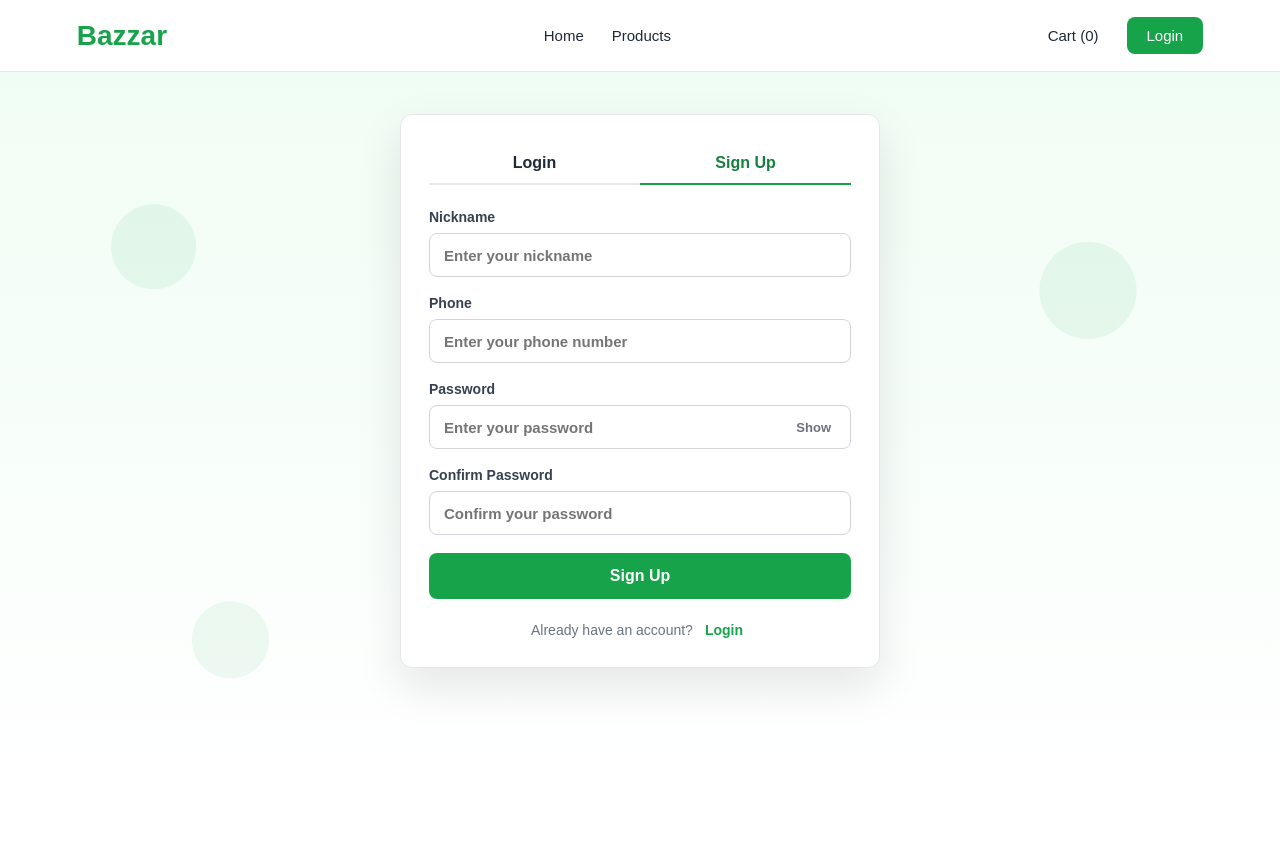
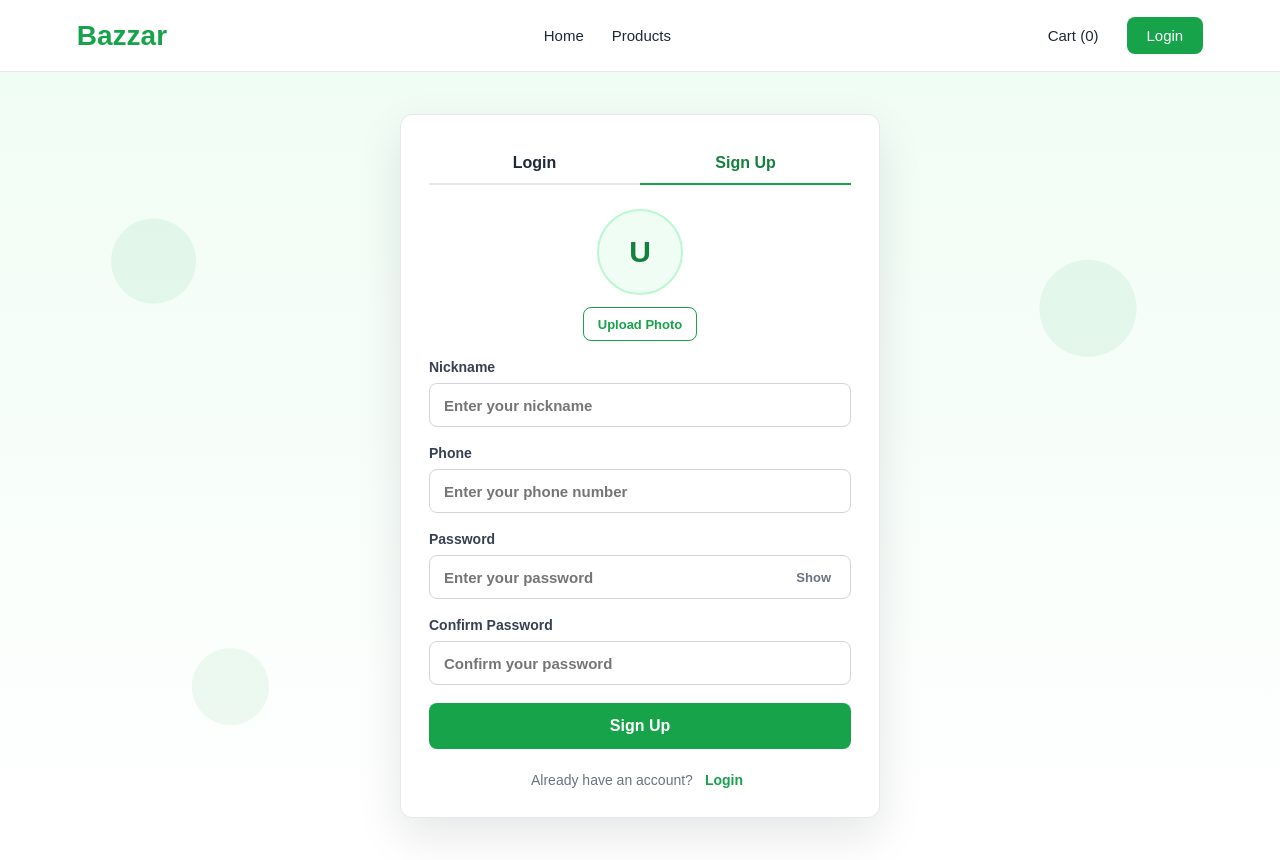
Before and after one commit to felix-824/bazzar-react, a React (Vite) app: page /login in a window 1280 px wide. Both pictures are taken after a click on the button "Sign Up". Before the commit the page ends 800 px from the top, so only its background shows below. Built offline with nearby package versions, Linux system fonts and the light colour scheme; no server answers.

Commit message:
feat: add profile image upload to signup

```diff
--- a/src/components/Navbar/Navbar.css
+++ b/src/components/Navbar/Navbar.css
@@ -51,3 +51,24 @@
 .navbar-member {
   color: #374151;
 }
+
+.navbar-avatar {
+  width: 34px;
+  height: 34px;
+  display: inline-flex;
+  align-items: center;
+  justify-content: center;
+  overflow: hidden;
+  border: 1px solid #bbf7d0;
+  border-radius: 50%;
+  background-color: #dcfce7;
+  color: #15803d;
+  font-size: 14px;
+  font-weight: 700;
+}
+
+.navbar-avatar img {
+  width: 100%;
+  height: 100%;
+  object-fit: cover;
+}
--- a/src/components/Navbar/Navbar.tsx
+++ b/src/components/Navbar/Navbar.tsx
@@ -6,6 +6,24 @@ import { clearMember } from '../../features/auth/authSlice'
 import axiosInstance from '../../lib/axios'
 import './Navbar.css'
 
+const API_URL = 'http://localhost:3001'
+
+function getMemberImageUrl(image?: string) {
+   if (!image) {
+      return ''
+   }
+
+   if (image.startsWith('http')) {
+      return image
+   }
+
+   if (image.startsWith('/')) {
+      return `${API_URL}${image}`
+   }
+
+   return `${API_URL}/${image}`
+}
+
 function Navbar () {
    const dispatch = useDispatch()
    const navigate = useNavigate()
@@ -13,6 +31,7 @@ function Navbar () {
    const cartCount = useSelector((state: RootState) =>
      state.cart.items.reduce((total, item) => total + item.quantity, 0)
    )
+   const memberImageUrl = getMemberImageUrl(member?.memberImage)
 
    const handleLogout = async () => {
       try {
@@ -41,6 +60,13 @@ function Navbar () {
             <Link to="/cart">Cart ({cartCount})</Link>
             {member ? (
               <>
+                <span className='navbar-avatar'>
+                  {memberImageUrl ? (
+                    <img src={memberImageUrl} alt={member.memberNick} />
+                  ) : (
+                    member.memberNick.charAt(0).toUpperCase()
+                  )}
+                </span>
                 <span className='navbar-member'>My Page</span>
                 <button type='button' className='login-btn' onClick={handleLogout}>
                    Logout
--- a/src/pages/Login/Login.css
+++ b/src/pages/Login/Login.css
@@ -43,6 +43,51 @@
 .login-form {
   display: grid;
   gap: 18px;
+}
+
+.signup-avatar {
+  display: grid;
+  justify-items: center;
+  gap: 12px;
+}
+
+.signup-avatar-preview {
+  width: 86px;
+  height: 86px;
+  display: flex;
+  align-items: center;
+  justify-content: center;
+  overflow: hidden;
+  border: 2px solid #bbf7d0;
+  border-radius: 50%;
+  background-color: #f0fdf4;
+  color: #15803d;
+  font-size: 30px;
+  font-weight: 700;
+}
+
+.signup-avatar-preview img {
+  width: 100%;
+  height: 100%;
+  object-fit: cover;
+}
+
+.signup-avatar-upload {
+  display: inline-flex !important;
+  align-items: center;
+  justify-content: center;
+  min-height: 34px;
+  padding: 8px 14px;
+  border: 1px solid #16a34a;
+  border-radius: 8px;
+  color: #16a34a !important;
+  font-size: 13px !important;
+  font-weight: 700 !important;
+  cursor: pointer;
+}
+
+.signup-avatar-upload input {
+  display: none;
 }
 
 .login-form label {
--- a/src/pages/Login/Login.tsx
+++ b/src/pages/Login/Login.tsx
@@ -1,5 +1,5 @@
-import type { FormEvent } from 'react'
-import { useState } from 'react'
+import type { ChangeEvent, FormEvent } from 'react'
+import { useEffect, useState } from 'react'
 import { useDispatch } from 'react-redux'
 import { useNavigate } from 'react-router-dom'
 import { AxiosError } from 'axios'
@@ -54,6 +54,22 @@ function Login() {
   const [memberPhone, setMemberPhone] = useState('')
   const [memberPassword, setMemberPassword] = useState('')
   const [confirmPassword, setConfirmPassword] = useState('')
+  const [selectedImage, setSelectedImage] = useState<File | null>(null)
+  const [imagePreview, setImagePreview] = useState('')
+
+  useEffect(() => {
+    if (!selectedImage) {
+      setImagePreview('')
+      return
+    }
+
+    const previewUrl = URL.createObjectURL(selectedImage)
+    setImagePreview(previewUrl)
+
+    return () => {
+      URL.revokeObjectURL(previewUrl)
+    }
+  }, [selectedImage])
 
   const resetForm = () => {
     setFormError('')
@@ -61,6 +77,7 @@ function Login() {
     setMemberPhone('')
     setMemberPassword('')
     setConfirmPassword('')
+    setSelectedImage(null)
     setShowPassword(false)
   }
 
@@ -104,11 +121,16 @@ function Login() {
       return
     }
 
-    const response = await axiosInstance.post('/member/signup', {
-      memberNick: memberNick.trim(),
-      memberPhone: memberPhone.trim(),
-      memberPassword,
-    })
+    const formData = new FormData()
+    formData.append('memberNick', memberNick.trim())
+    formData.append('memberPhone', memberPhone.trim())
+    formData.append('memberPassword', memberPassword)
+
+    if (selectedImage) {
+      formData.append('memberImage', selectedImage)
+    }
+
+    const response = await axiosInstance.post('/member/signup', formData)
     const member = getMemberFromResponse(response.data)
 
     if (member) {
@@ -119,6 +141,25 @@ function Login() {
 
     setActiveTab('login')
     setFormError('Signup successful. Please login with your new account.')
+  }
+
+  const handleImageChange = (event: ChangeEvent<HTMLInputElement>) => {
+    const file = event.currentTarget.files?.[0]
+
+    if (!file) {
+      setSelectedImage(null)
+      return
+    }
+
+    if (file.type !== 'image/jpeg' && file.type !== 'image/png') {
+      setSelectedImage(null)
+      setFormError('Please choose a JPG or PNG image.')
+      event.currentTarget.value = ''
+      return
+    }
+
+    setFormError('')
+    setSelectedImage(file)
   }
 
   const handleSubmit = async (event: FormEvent<HTMLFormElement>) => {
@@ -166,6 +207,27 @@ function Login() {
         </div>
 
         <form className="login-form" onSubmit={handleSubmit}>
+          {activeTab === 'signup' && (
+            <div className="signup-avatar">
+              <div className="signup-avatar-preview">
+                {imagePreview ? (
+                  <img src={imagePreview} alt="Selected profile preview" />
+                ) : (
+                  <span>{memberNick.trim().charAt(0).toUpperCase() || 'U'}</span>
+                )}
+              </div>
+
+              <label className="signup-avatar-upload">
+                Upload Photo
+                <input
+                  type="file"
+                  accept="image/png,image/jpeg,image/jpg"
+                  onChange={handleImageChange}
+                />
+              </label>
+            </div>
+          )}
+
           <label>
             Nickname
             <input
--- a/src/types/member.ts
+++ b/src/types/member.ts
@@ -2,6 +2,7 @@ export interface Member {
   _id: string
   memberNick: string
   memberPhone?: string
+  memberImage?: string
   memberType?: string
   memberStatus?: string
   createdAt?: string
```
